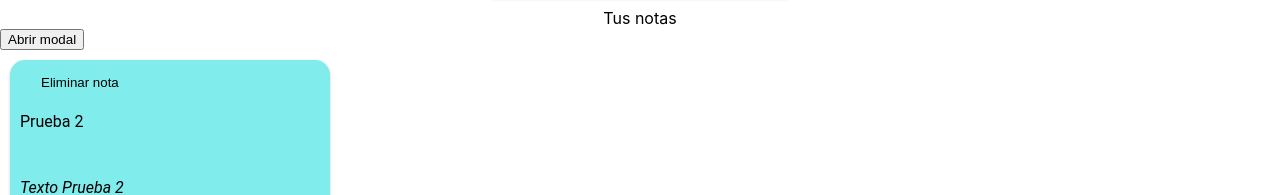
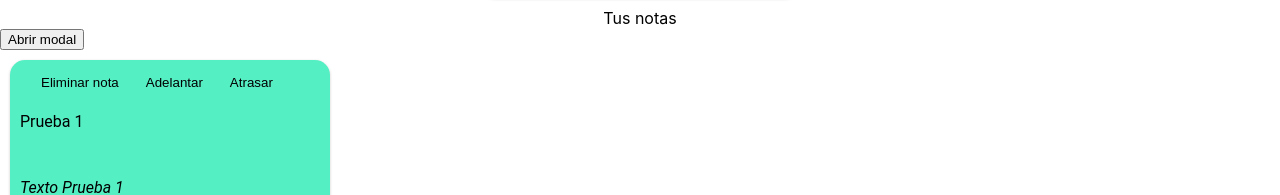
Before and after one commit to jleuce/blockdenotas, a React (Create React App) app: page / in a window 1280 px wide. Shown: the part 612-807 px from the top of the page. Built offline with nearby package versions, Linux system fonts and the light colour scheme; no server answers.

Commit message:
Anda el adelantar y atrasar

```diff
--- a/src/componentes/NotaVisual.js
+++ b/src/componentes/NotaVisual.js
@@ -55,6 +55,8 @@ function NotaVisual(props) {
             <div className='nota' style={{ backgroundColor: colorFondoNota }}>
                 <div className='barraNota'style={{ backgroundColor: colorFondoNota }}>
                     <button onClick={props.borrarNotaHandler}>{props.textoBoton}</button>
+                    <button onClick={()=>props.cambiarLugarHandler('adelantar')}>Adelantar</button>
+                    <button onClick={()=>props.cambiarLugarHandler('atrasar')}>Atrasar</button>
                 </div>
                     <div className='tituloNota'style={{ backgroundColor: colorFondoNota }}>
                         <p style={{ color: colorTextoInputMemo }}>{props.tituloNota}</p>
--- a/src/componentes/PanelNotas.js
+++ b/src/componentes/PanelNotas.js
@@ -9,7 +9,7 @@ function PanelNotas() {
   const myContextObject = useContext(MyContext);
   const [notas, setNotas] = useState([
     {idNota: (1), tituloNota:'Prueba 1',textoNota:'Texto Prueba 1',colorNota:'#55efc4',fijada:false,posicion:(1)},
-    {idNota: (2), tituloNota:'Prueba 2',textoNota:'Texto Prueba 2',colorNota:'#81ecec',fijada:true,posicion:(2)},
+    {idNota: (2), tituloNota:'Prueba 2',textoNota:'Texto Prueba 2',colorNota:'#81ecec',fijada:false,posicion:(2)},
     {idNota: (3), tituloNota:'Prueba 3',textoNota:'Texto Prueba 3',colorNota:'#74b9ff',fijada:false,posicion:(3)}
                                     ]);
   const notasOrdenadas = useMemo(() => ordenarNotas(notas), [notas]);
@@ -33,6 +33,27 @@ function PanelNotas() {
     console.log('notas trans',notaTransaccional);
     setNotas(notaTransaccional);
     console.log('nota editada', notas);
+  }
+  const cambiarLugar = (tipoCambio,objeto) => {
+    const a = (1);
+    const b = (-1);
+    const funcion = (x) => {
+      if(notas.find(laNota => laNota.posicion === objeto.posicion - x) !== undefined){
+        const arrayTransaccional = notas.filter(objetoBuscado => objetoBuscado.posicion !== objeto.posicion);
+        const objetoTransaccional = arrayTransaccional.find(objetoBuscado => objetoBuscado.posicion === objeto.posicion - (x));
+        const objetoNuevo = {...objeto, posicion:objeto.posicion-(x)}
+        const objetoAnteriorAlNuevo = {...objetoTransaccional,posicion: objetoTransaccional.posicion + (x)}
+        const arraySinCambios = arrayTransaccional.filter(objetoBuscado => objetoBuscado.posicion !== objetoTransaccional.posicion);
+        setNotas([...arraySinCambios,objetoNuevo,objetoAnteriorAlNuevo]);
+      }else{
+        console.log(`no se puede ${x} al posicion actual`);
+      }
+    }
+    if (tipoCambio === 'adelantar'){
+      funcion(a);
+    }else{
+      funcion(b);
+    }
   }
 
   return (
@@ -59,6 +80,7 @@ function PanelNotas() {
                             tipoNota='existente'
                             borrarNotaHandler={()=> borrarNota(nota.idNota)}
                             textoBoton='Eliminar nota'
+                            cambiarLugarHandler = {(tipo) => cambiarLugar(tipo,nota)}
                           ></NotaVisual>)}
     </div>
   )
--- a/src/funciones/funciones.js
+++ b/src/funciones/funciones.js
@@ -47,6 +47,7 @@ function adelantarNotasFijas(arrayNotas) {
 }
 
 function ordenarNumericamenteUnArray(arrayNotas){
+  console.log('arrayNotas',arrayNotas);
   arrayNotas.sort(function (a, b) {
     if (a.posicion > b.posicion) {
       return 1;
```
